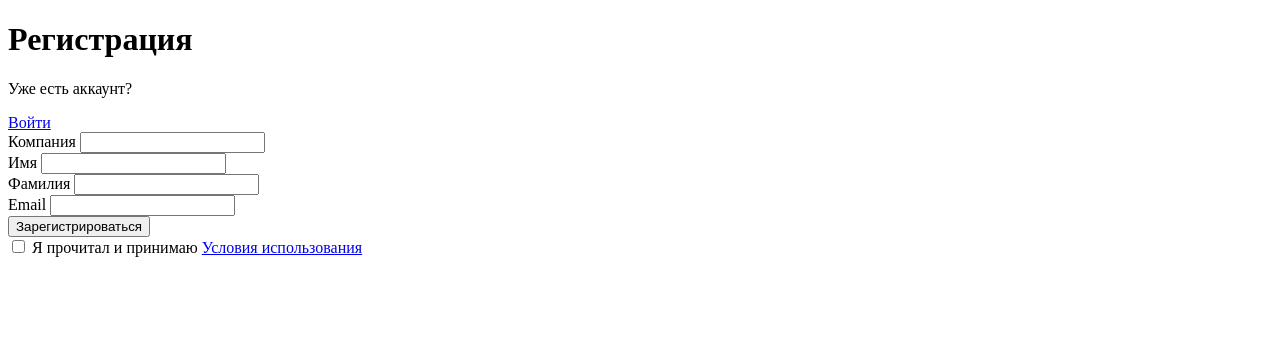
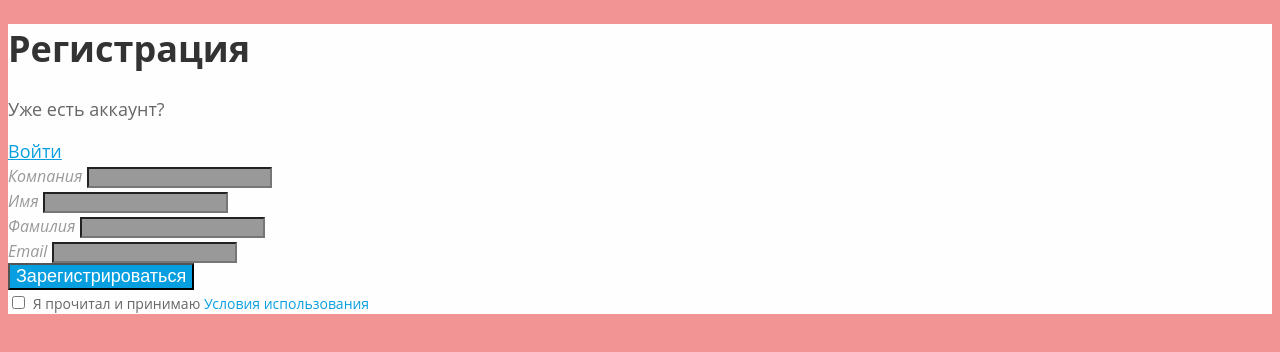
Before and after one commit to KalyghniiA/testlar1, a plain HTML site: page 2-Form/index.html in a window 1280 px wide. Drawn offline with Linux system fonts and the light colour scheme.

Commit message:
create style fonts for form

```diff
--- /dev/null
+++ b/2-Form/css/style.css
@@ -0,0 +1,58 @@
+body {
+    background-color: #F39494;
+    font-family: "Open Sans", sans-serif;
+    font-size: 18px;
+    font-weight: 400;
+}
+
+main {
+    background-color: #fffefe;
+}
+
+h1 {
+    color: #333333;
+    font-size: 36px;
+    font-weight: 700;
+}
+
+p {
+    color: #666666;
+}
+
+a {
+    color: #089FE0;
+}
+
+label {
+    color: #999999;
+    font-style: italic;
+    font-size: 16px;
+}
+
+input {
+    background-color: #999999;
+}
+
+input:focus {
+    background-color: #f5f5f5;
+    color: #333333;
+    font-weight: 600;
+}
+
+button {
+    background-color:#089FE0;
+    color: #FFFFFF;
+    font-size: 18px;
+}
+
+.checkbox label {
+    color: #666666;
+    font-size: 14px;
+    font-style: normal;
+}
+
+.checkbox a {
+    color: #089FE0;
+    font-size: 14px;
+    text-decoration: none;
+}
--- a/2-Form/index.html
+++ b/2-Form/index.html
@@ -6,6 +6,7 @@
           content="width=device-width, user-scalable=no, initial-scale=1.0, maximum-scale=1.0, minimum-scale=1.0">
     <meta http-equiv="X-UA-Compatible" content="ie=edge">
     <title>Form</title>
+    <link rel="stylesheet" href="css/style.css">
 </head>
 <body>
     <main>
@@ -33,7 +34,7 @@
                     <input type="email" id="email" name="email" required minlength="3" maxlength="30">
                 </div>
                 <button type="submit">Зарегистрироваться</button>
-                <div>
+                <div class="checkbox">
                     <input type="checkbox" name="accept_terms" id="accept_terms" required value="accept_terms">
                     <label for="accept_terms">Я прочитал и принимаю </label>
                     <a href="#">Условия использования</a>
```
